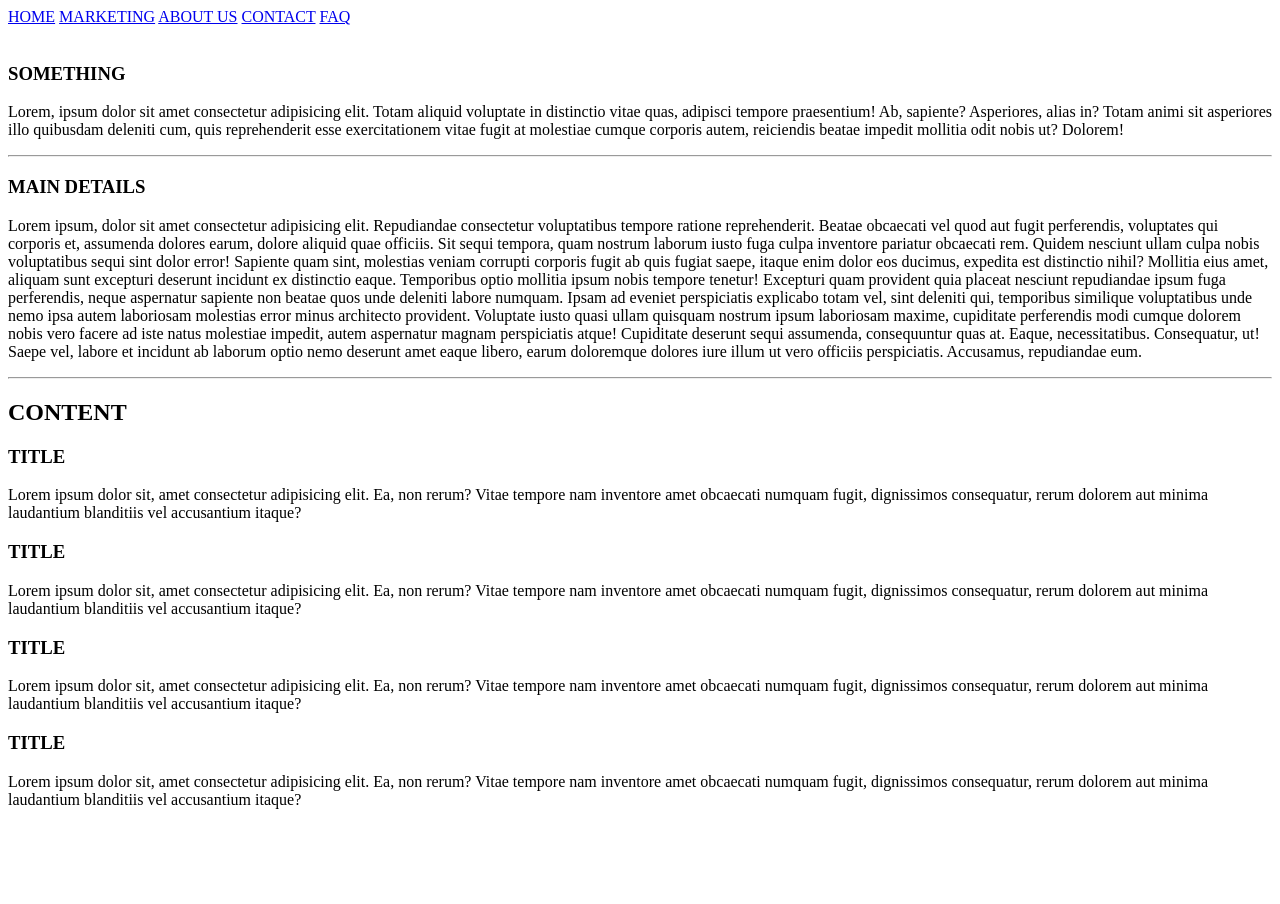
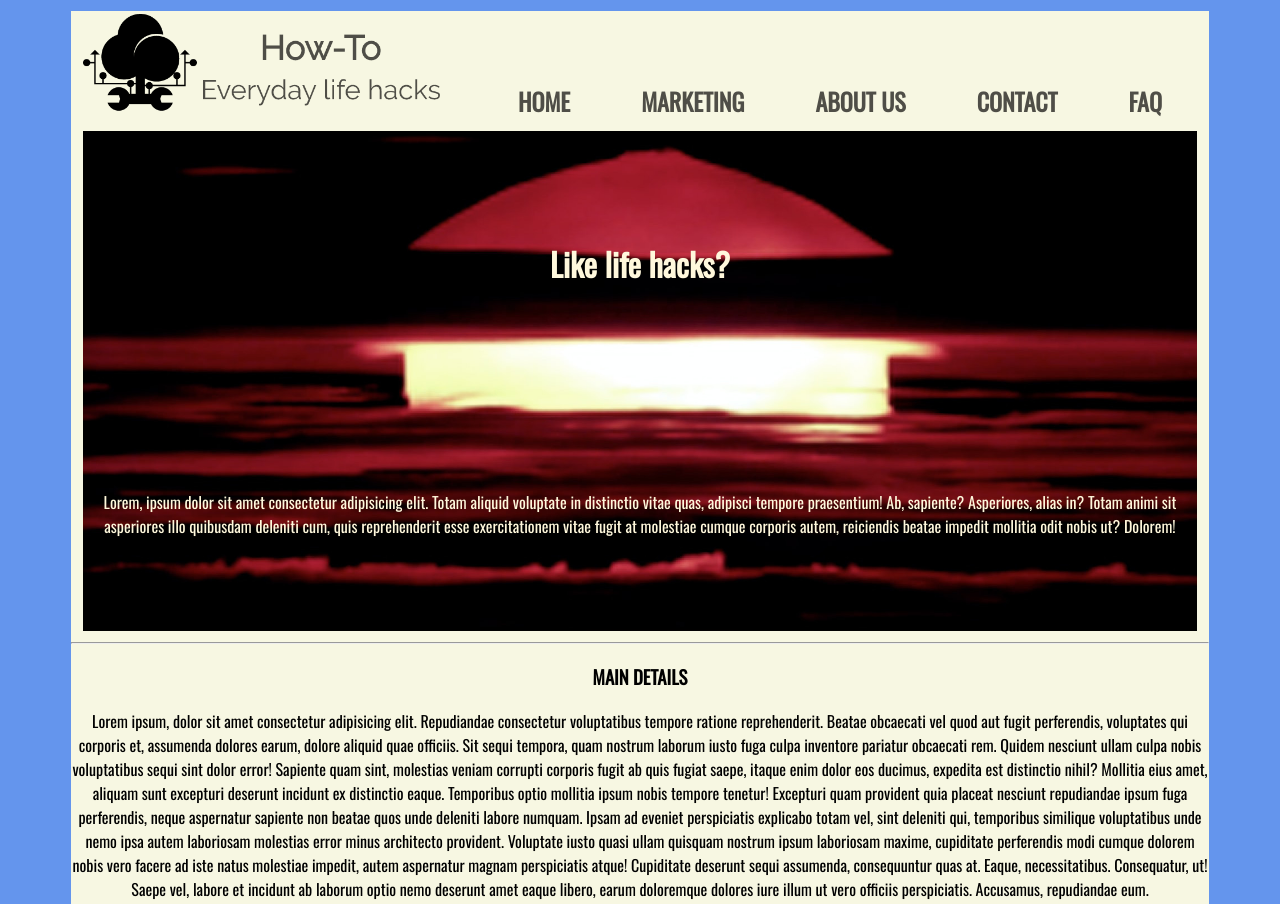
Before and after one commit to How-To-3-Lambda-School-Build-Week-20-04/how-to-3-marketing, a plain HTML site: page marketing.html in a window 1280 px wide. Shown: the top 904 px of the page. Before the commit the page ends 825 px from the top, so only its background shows below. Drawn offline with nearby package versions, Linux system fonts and the light colour scheme.

Commit message:
added logo and some css

```diff
--- /dev/null
+++ b/CSS/marketing.css
@@ -0,0 +1,64 @@
+@import url('https://fonts.googleapis.com/css2?family=Oswald&display=swap');
+
+html {
+
+    background-color: cornflowerblue;
+    font-family: 'Oswald', sans-serif;
+
+}
+
+
+.wrapper {
+    margin: 0% 5%;
+    text-align: center;
+    background-color: #f7f7e2;
+}
+
+header {
+    margin: 1%;
+    display: flex;
+    align-items: flex-end;
+    justify-content: space-between;
+}
+
+nav {
+    width: 100%;
+    display: flex;
+    justify-content: space-around;
+}
+
+nav a {
+    font-size: 150%;
+    font-weight: bold;
+    text-decoration: none;
+    color: #4f4e47;
+}
+
+.heroImg {
+    background-image: url("/photos/hero.jpg");
+    height: 500px;
+    background-position: center;
+    background-repeat: no-repeat;
+    background-size: cover;
+    display: flex;
+    flex-direction: column;
+    justify-content: space-around;
+    color: cornsilk;
+    margin: 1%;
+}
+
+.heroImg h3 {
+    font-size: 200%;
+}
+
+
+.contentContainer {
+    margin: 1%;
+    display: flex;
+    justify-content: space-around;
+}
+
+
+.content {
+    border: 1px solid black;
+}
--- a/marketing.html
+++ b/marketing.html
@@ -3,11 +3,14 @@
 <head>
     <meta charset="UTF-8">
     <meta name="viewport" content="width=device-width, initial-scale=1.0">
-    <title>Document</title>
+    <link rel="stylesheet" href="/css/marketing.css">
+    <title>Marketing Page</title>
 </head>
 <body>
 <div class="wrapper">
     <header>
+        <img src="/photos/Logo.png" alt="logo">
+
         <nav>
             <a href="#">HOME</a>
             <a href="marketing.html">MARKETING</a>
@@ -18,8 +21,7 @@
     </header>
 
     <div class="heroImg">
-        <img src="" alt="">
-        <h3>SOMETHING</h3>
+        <h3>Like life hacks?</h3>
         <p>Lorem, ipsum dolor sit amet consectetur adipisicing elit. Totam aliquid voluptate in distinctio vitae quas, adipisci tempore praesentium! Ab, sapiente? Asperiores, alias in? Totam animi sit asperiores illo quibusdam deleniti cum, quis reprehenderit esse exercitationem vitae fugit at molestiae cumque corporis autem, reiciendis beatae impedit mollitia odit nobis ut? Dolorem!</p>
     </div>
     <hr>
@@ -30,8 +32,11 @@
     </div>
     <hr>
 
-    <div class="bottomContent">
+    <div class="bottom">
+
         <h2>CONTENT</h2>
+
+        <div class="contentContainer">
 
             <div class="content">
                 <h3>TITLE</h3>
@@ -49,6 +54,10 @@
                 <h3>TITLE</h3>
                 <p>Lorem ipsum dolor sit, amet consectetur adipisicing elit. Ea, non rerum? Vitae tempore nam inventore amet obcaecati numquam fugit, dignissimos consequatur, rerum dolorem aut minima laudantium blanditiis vel accusantium itaque?</p>
             </div>
+
+
+        </div>
+
     </div>
 
 
```
Also changed, not shown: index.html (+9 -0 lines), photos/Logo.png (added), photos/hero.jpg (added), 1 other file. Lines whose indentation alone changed are shown as unchanged.
